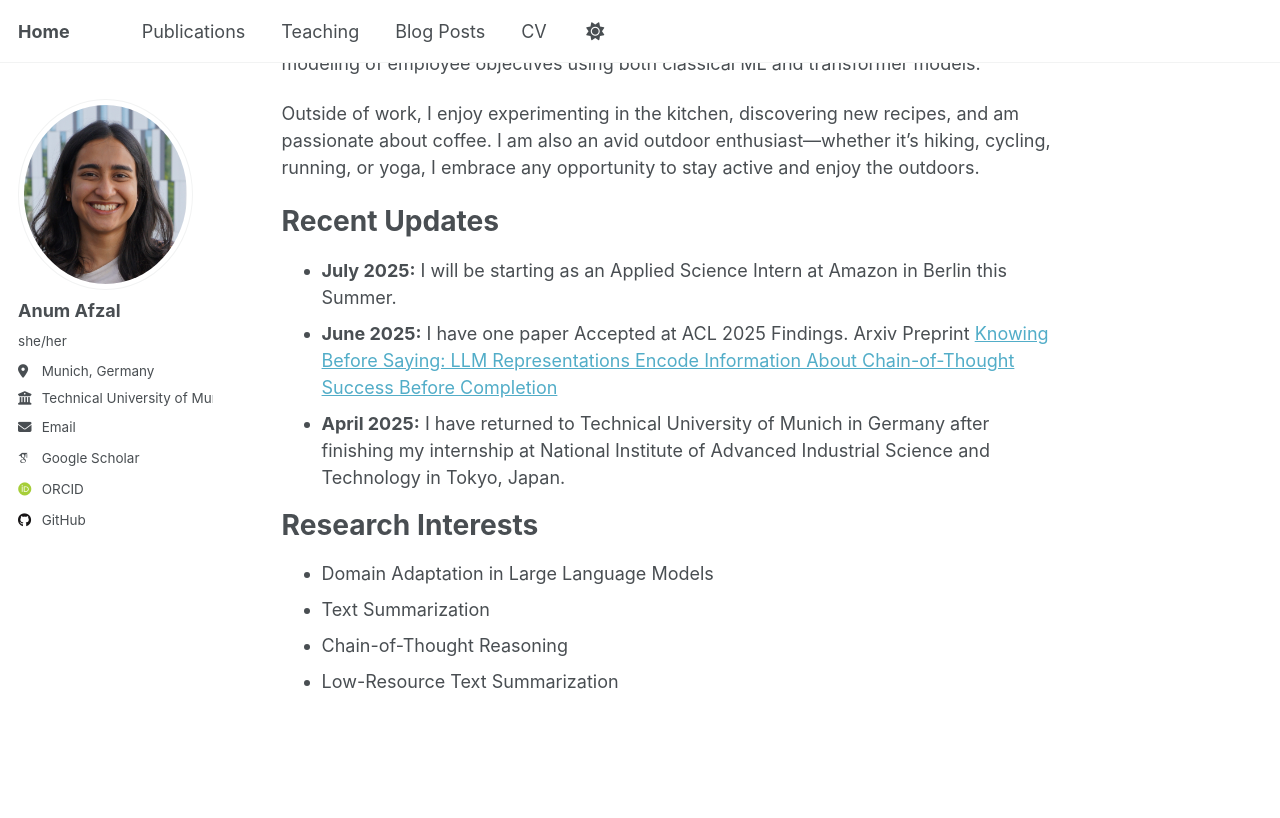
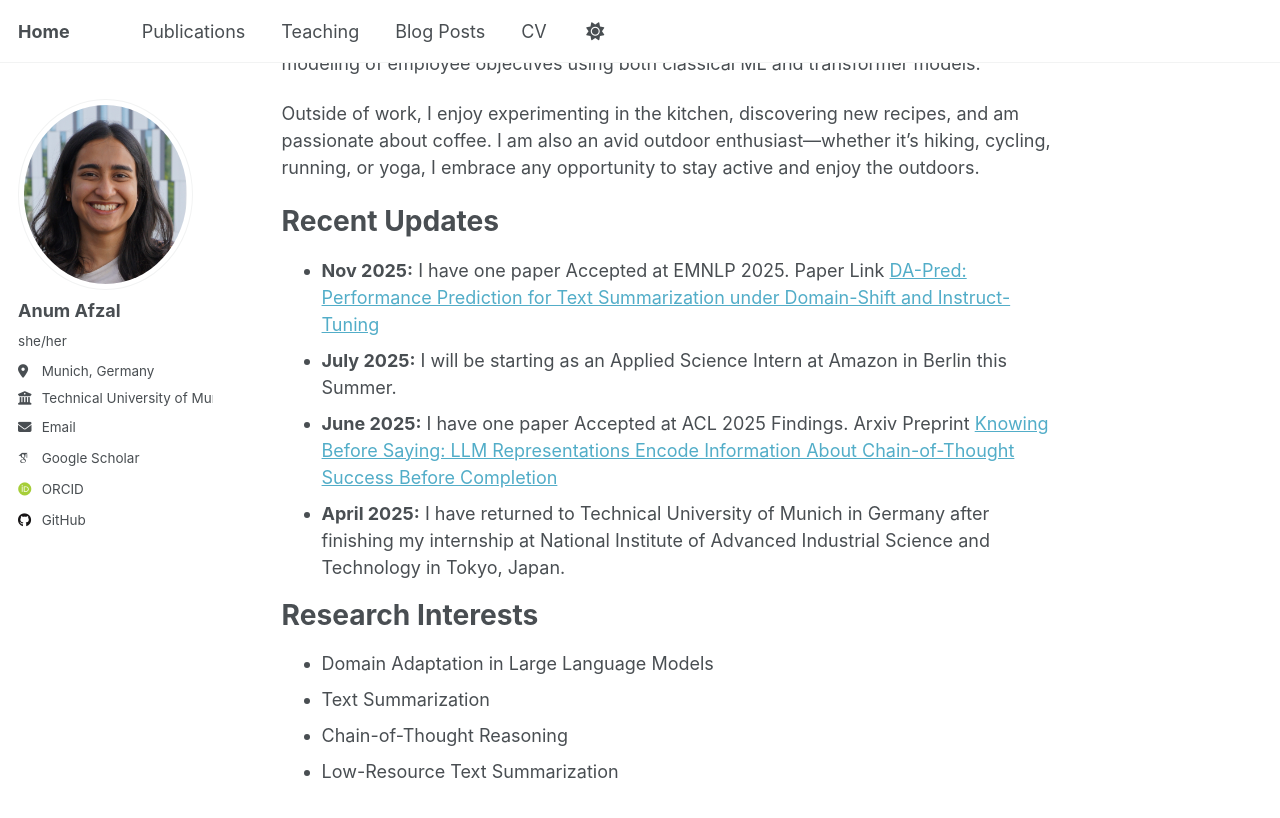
Before and after one commit to anum94/anum94.github.io, a Jekyll site: the page built from _pages/about.md, in a window 1280 px wide and 900 px high, scrolled down 489 px. Shown: the top 818 px of the window. Built offline with Jekyll 4.4.1, drawn with Linux system fonts in a browser that asks for light colours; some web fonts are replaced; a script that is not in the unit is left out.

Commit message:
Updated CV and about Me sections.

```diff
--- a/_pages/about.md
+++ b/_pages/about.md
@@ -17,6 +17,7 @@ Outside of work, I enjoy experimenting in the kitchen, discovering new recipes,
 
 Recent Updates
 ======
+- **Nov 2025:** I have one paper Accepted at EMNLP 2025. Paper Link [DA-Pred: Performance Prediction for Text Summarization under Domain-Shift and Instruct-Tuning](https://aclanthology.org/2025.emnlp-main.387/)
 - **July 2025:** I will be starting as an Applied Science Intern at Amazon in Berlin this Summer.
 - **June 2025:** I have one paper Accepted at ACL 2025 Findings. Arxiv Preprint [Knowing Before Saying: LLM Representations Encode Information About Chain-of-Thought Success Before Completion](https://arxiv.org/abs/2505.24362)
 - **April 2025:** I have returned to Technical University of Munich in Germany after finishing my internship at National Institute of Advanced Industrial Science and Technology in Tokyo, Japan.
```
